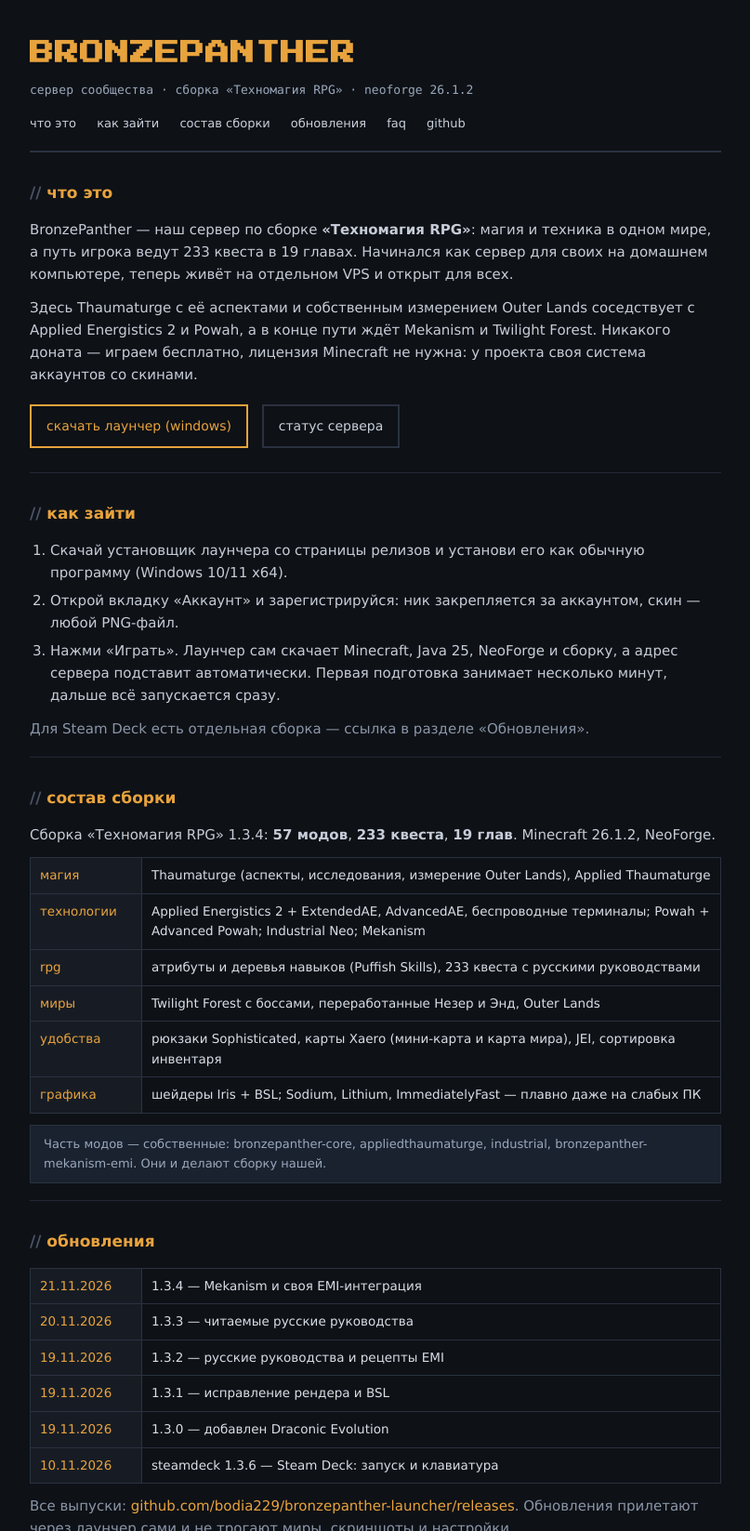
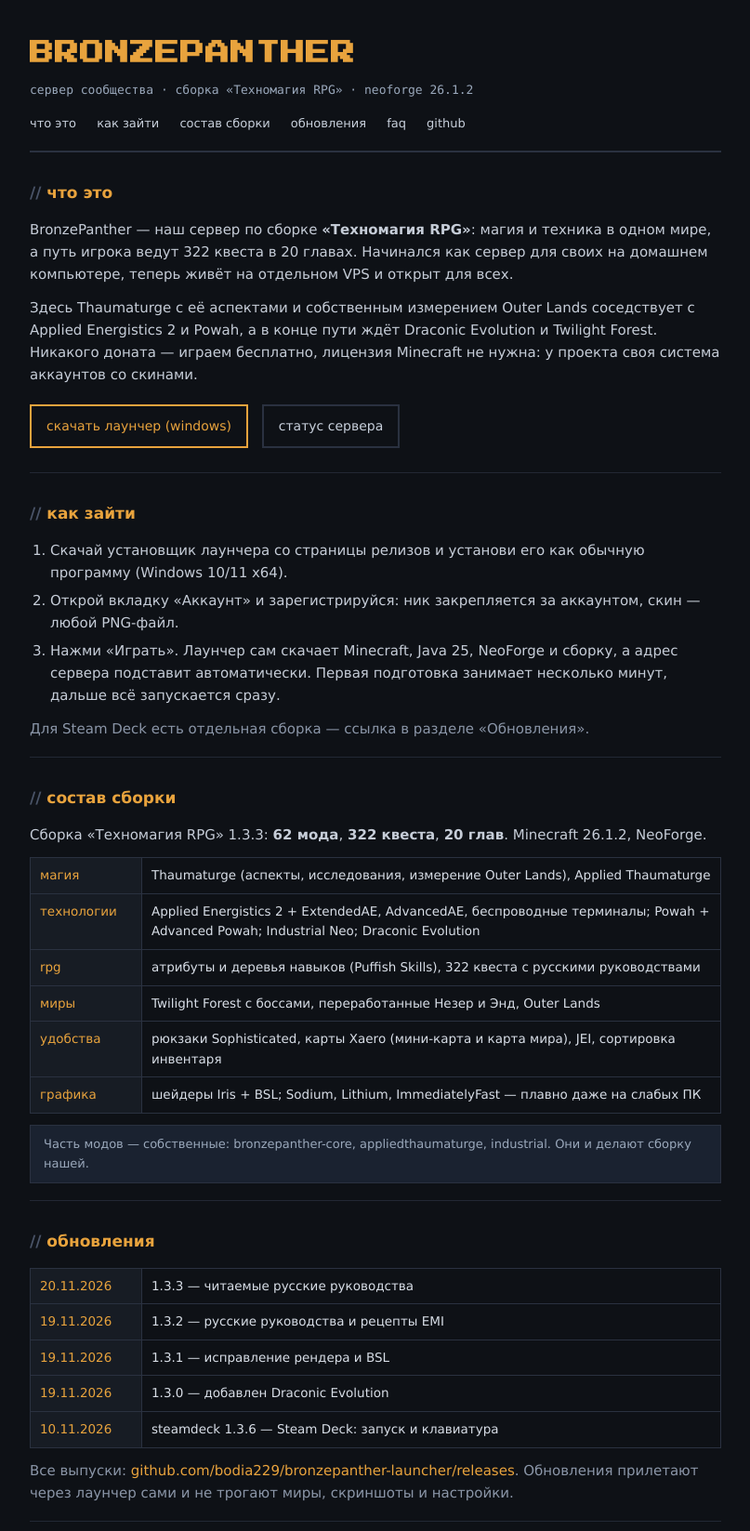
Before and after one commit to bodia229/bronzepanther-launcher, a plain HTML site: page docs/index.html in a window 1280 px wide. Shown: the part 21-1668 px from the top of the page at 93% size, without its empty margins (236-1043 px from the left). Drawn offline with Linux system fonts and the light colour scheme; files whose address does not match are found by name.

Commit message:
Revert "Синхронизация с 1.3.4: 57 модов, 233 квеста, Mekanism"
This reverts commit 0476434bafd93f7412bd0249d7570a8159d0525f.

```diff
--- a/docs/index.html
+++ b/docs/index.html
@@ -4,9 +4,9 @@
 <meta charset="UTF-8">
 <meta name="viewport" content="width=device-width, initial-scale=1.0">
 <title>BronzePanther — сервер «Техномагия RPG»</title>
-<meta name="description" content="BronzePanther — сервер и сборка «Техномагия RPG»: магия, техника и 233 квеста на NeoForge. Лаунчер ставит всё сам, лицензия не нужна.">
+<meta name="description" content="BronzePanther — сервер и сборка «Техномагия RPG»: магия, техника и 322 квеста на NeoForge. Лаунчер ставит всё сам, лицензия не нужна.">
 <meta property="og:title" content="BronzePanther — сервер «Техномагия RPG»">
-<meta property="og:description" content="57 модов, 233 квеста, 19 глав. Thaumaturge, AE2, Powah, Mekanism. Бесплатно, без лицензии.">
+<meta property="og:description" content="62 мода, 322 квеста, 20 глав. Thaumaturge, AE2, Powah, Draconic Evolution. Бесплатно, без лицензии.">
 <meta property="og:image" content="https://bodia229.github.io/bronzepanther-launcher/assets/og-1200x630.png">
 <link rel="icon" href="assets/favicon-64.png">
 <style>
@@ -78,8 +78,8 @@ footer a{color:#c8d0dc}
 
 <section id="about">
   <h2>что это</h2>
-  <p>BronzePanther — наш сервер по сборке <b>«Техномагия RPG»</b>: магия и техника в одном мире, а путь игрока ведут 233 квеста в 19 главах. Начинался как сервер для своих на домашнем компьютере, теперь живёт на отдельном VPS и открыт для всех.</p>
-  <p>Здесь Thaumaturge с её аспектами и собственным измерением Outer Lands соседствует с Applied Energistics 2 и Powah, а в конце пути ждёт Mekanism и Twilight Forest. Никакого доната — играем бесплатно, лицензия Minecraft не нужна: у проекта своя система аккаунтов со скинами.</p>
+  <p>BronzePanther — наш сервер по сборке <b>«Техномагия RPG»</b>: магия и техника в одном мире, а путь игрока ведут 322 квеста в 20 главах. Начинался как сервер для своих на домашнем компьютере, теперь живёт на отдельном VPS и открыт для всех.</p>
+  <p>Здесь Thaumaturge с её аспектами и собственным измерением Outer Lands соседствует с Applied Energistics 2 и Powah, а в конце пути ждёт Draconic Evolution и Twilight Forest. Никакого доната — играем бесплатно, лицензия Minecraft не нужна: у проекта своя система аккаунтов со скинами.</p>
   <div class="btns">
     <a class="btn" href="https://github.com/bodia229/bronzepanther-launcher/releases/latest">скачать лаунчер (windows)</a>
     <a class="btn sec" href="https://mcsrvstat.us/server/2.29.162.17:25565" target="_blank" rel="noopener">статус сервера</a>
@@ -98,22 +98,21 @@ footer a{color:#c8d0dc}
 
 <section id="mods">
   <h2>состав сборки</h2>
-  <p>Сборка «Техномагия RPG» 1.3.4: <b>57 модов</b>, <b>233 квеста</b>, <b>19 глав</b>. Minecraft 26.1.2, NeoForge.</p>
+  <p>Сборка «Техномагия RPG» 1.3.3: <b>62 мода</b>, <b>322 квеста</b>, <b>20 глав</b>. Minecraft 26.1.2, NeoForge.</p>
   <table>
     <tr><th>магия</th><td>Thaumaturge (аспекты, исследования, измерение Outer Lands), Applied Thaumaturge</td></tr>
-    <tr><th>технологии</th><td>Applied Energistics 2 + ExtendedAE, AdvancedAE, беспроводные терминалы; Powah + Advanced Powah; Industrial Neo; Mekanism</td></tr>
-    <tr><th>rpg</th><td>атрибуты и деревья навыков (Puffish Skills), 233 квеста с русскими руководствами</td></tr>
+    <tr><th>технологии</th><td>Applied Energistics 2 + ExtendedAE, AdvancedAE, беспроводные терминалы; Powah + Advanced Powah; Industrial Neo; Draconic Evolution</td></tr>
+    <tr><th>rpg</th><td>атрибуты и деревья навыков (Puffish Skills), 322 квеста с русскими руководствами</td></tr>
     <tr><th>миры</th><td>Twilight Forest с боссами, переработанные Незер и Энд, Outer Lands</td></tr>
     <tr><th>удобства</th><td>рюкзаки Sophisticated, карты Xaero (мини-карта и карта мира), JEI, сортировка инвентаря</td></tr>
     <tr><th>графика</th><td>шейдеры Iris + BSL; Sodium, Lithium, ImmediatelyFast — плавно даже на слабых ПК</td></tr>
   </table>
-  <div class="note">Часть модов — собственные: bronzepanther-core, appliedthaumaturge, industrial, bronzepanther-mekanism-emi. Они и делают сборку нашей.</div>
+  <div class="note">Часть модов — собственные: bronzepanther-core, appliedthaumaturge, industrial. Они и делают сборку нашей.</div>
 </section>
 
 <section id="updates">
   <h2>обновления</h2>
   <table>
-    <tr><th>21.11.2026</th><td>1.3.4 — Mekanism и своя EMI-интеграция</td></tr>
     <tr><th>20.11.2026</th><td>1.3.3 — читаемые русские руководства</td></tr>
     <tr><th>19.11.2026</th><td>1.3.2 — русские руководства и рецепты EMI</td></tr>
     <tr><th>19.11.2026</th><td>1.3.1 — исправление рендера и BSL</td></tr>
```
Also changed, not shown: assets/banner-728x90.png, assets/discord-960x540.png, assets/og-1200x630.png, 1 other file.
